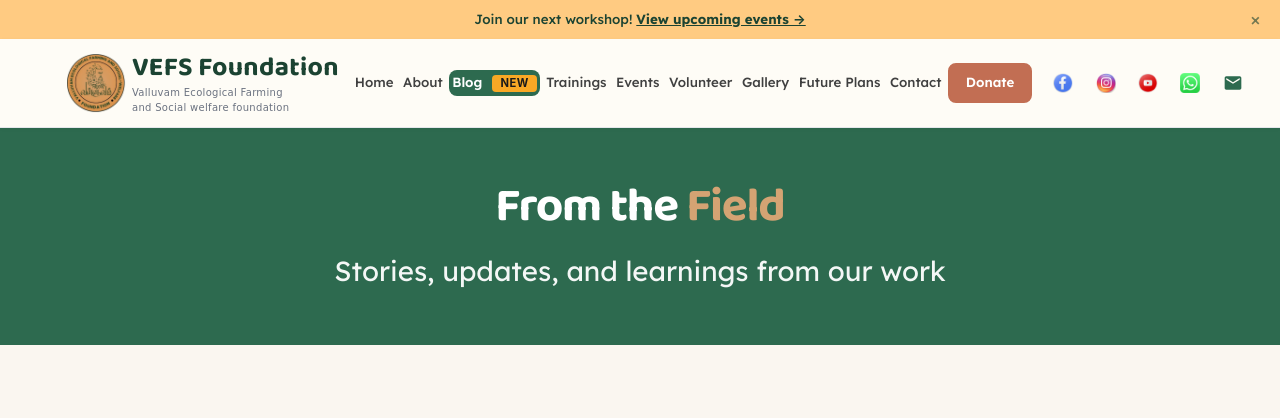
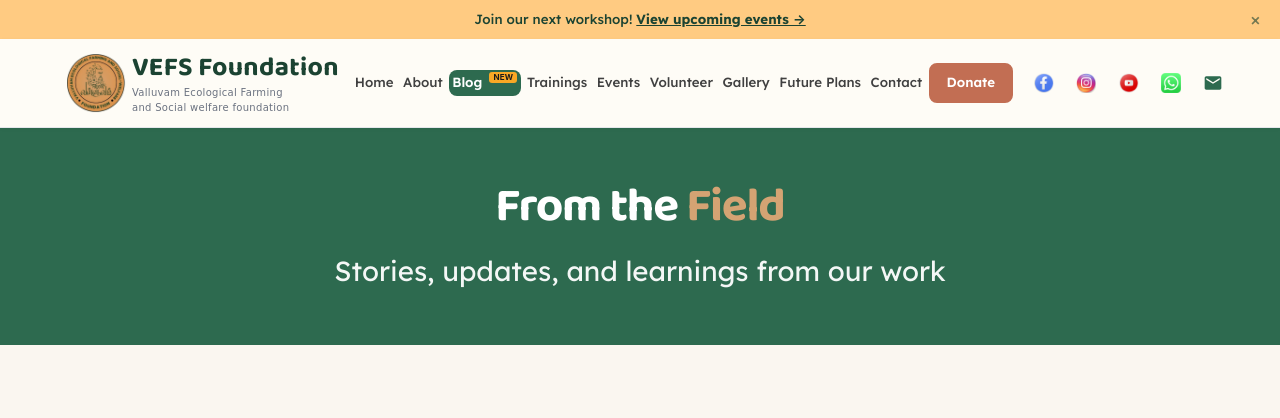
Before and after one commit to nandhumyworld/VEFS, a PHP site: page /blog.html in a window 1280 px wide. Shown: the top 418 px of the page. Run offline with PHP 8.4, Linux system fonts and the light colour scheme.

Commit message:
style(badge-new): shrink + position as superscript at top corner of text

```diff
--- a/building-phase/VEFS-website/css/components/badge-new.css
+++ b/building-phase/VEFS-website/css/components/badge-new.css
@@ -3,18 +3,20 @@
 
 .badge-new {
   display: inline-block;
-  padding: 2px 8px;
-  margin-left: 6px;
+  padding: 1px 4px;
+  margin-left: 3px;
   font-family: 'Inter', sans-serif;
-  font-size: 0.7rem;
+  font-size: 0.5rem;
   font-weight: 700;
-  line-height: 1.2;
+  line-height: 1.1;
   color: #fff;
   background: #d32f2f;
-  border-radius: 4px;
-  letter-spacing: 0.04em;
+  border-radius: 3px;
+  letter-spacing: 0.03em;
   text-transform: uppercase;
-  vertical-align: middle;
+  vertical-align: super;
+  position: relative;
+  top: -0.15em;
   animation: badge-new-blink 1s steps(2, end) infinite;
 }
 
```
